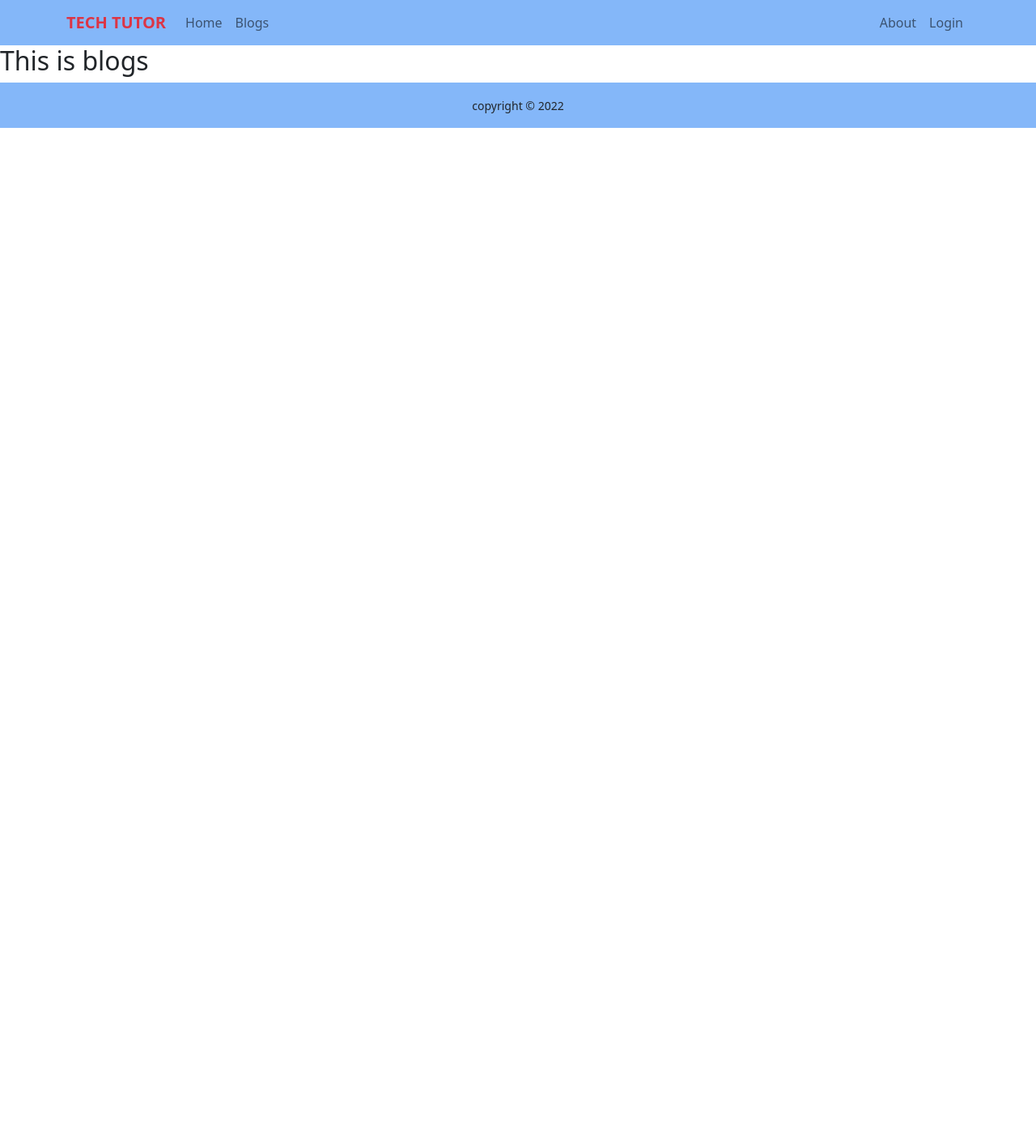
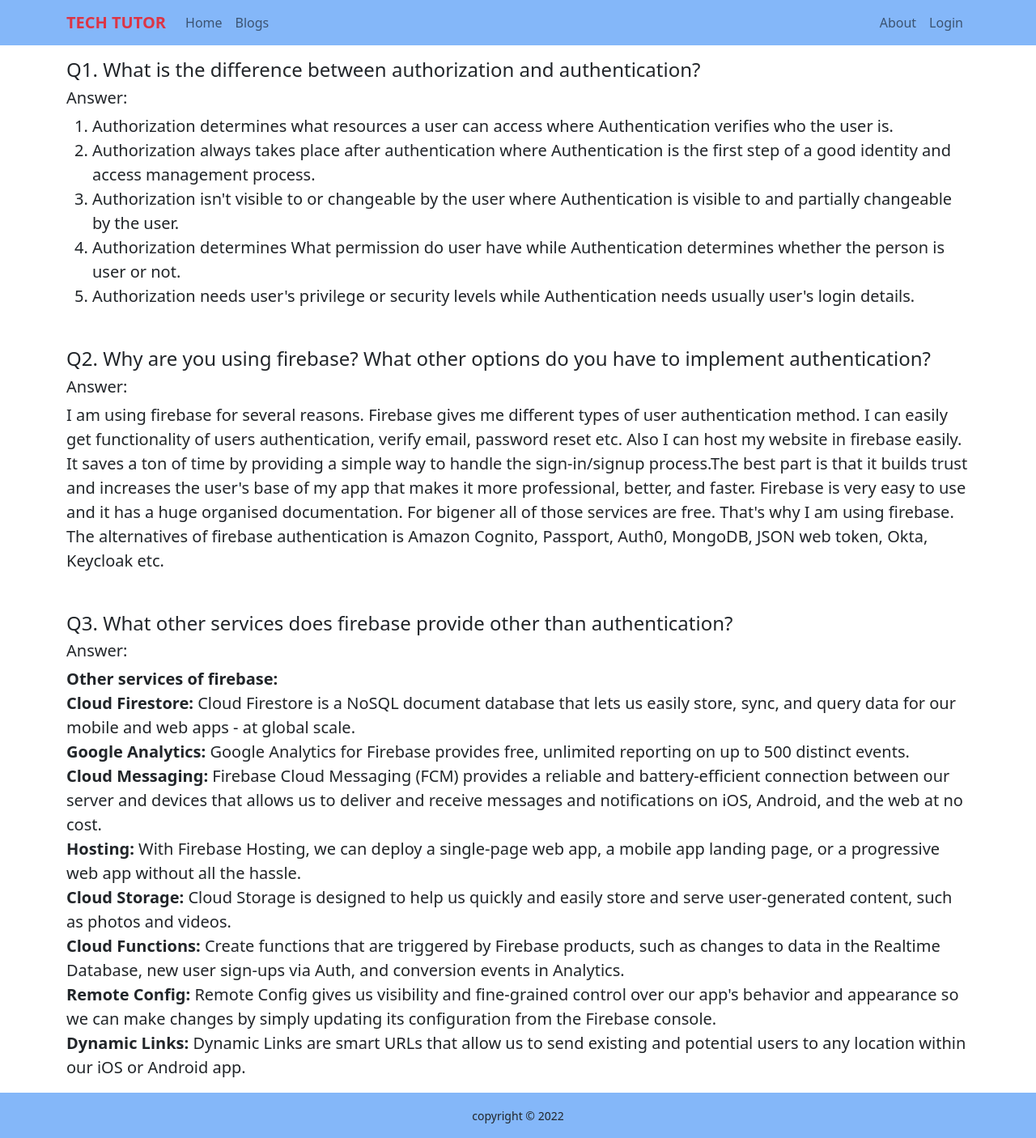
Before and after one commit to rayhan1650/tech-tutor, a React (Create React App) app: page /blogs in a window 1280 px wide. Shown: the whole page at 81% size. Before the commit the page ends 800 px from the top, so only its background shows below. Built offline with nearby package versions, Linux system fonts and the light colour scheme; no server answers.

Commit message:
blogs part done

```diff
--- a/src/Pages/Blogs/Blogs.js
+++ b/src/Pages/Blogs/Blogs.js
@@ -2,8 +2,92 @@
 
 const Blogs = () => {
   return (
-    <div>
-      <h2>This is blogs</h2>
+    <div className="container my-3">
+      <h4>
+        Q1. What is the difference between authorization and authentication?
+      </h4>
+      <h5>Answer:</h5>
+      <p className="fs-5">
+        <ol>
+          <li>
+            Authorization determines what resources a user can access where
+            Authentication verifies who the user is.
+          </li>
+          <li>
+            Authorization always takes place after authentication where
+            Authentication is the first step of a good identity and access
+            management process.
+          </li>
+          <li>
+            Authorization isn't visible to or changeable by the user where
+            Authentication is visible to and partially changeable by the user.
+          </li>
+          <li>
+            Authorization determines What permission do user have while
+            Authentication determines whether the person is user or not.
+          </li>
+          <li>
+            Authorization needs user's privilege or security levels while
+            Authentication needs usually user's login details.
+          </li>
+        </ol>
+      </p>
+      <h4 className="mt-5">
+        Q2. Why are you using firebase? What other options do you have to
+        implement authentication?
+      </h4>
+      <h5>Answer:</h5>
+      <p className="fs-5">
+        I am using firebase for several reasons. Firebase gives me different
+        types of user authentication method. I can easily get functionality of
+        users authentication, verify email, password reset etc. Also I can host
+        my website in firebase easily. It saves a ton of time by providing a
+        simple way to handle the sign-in/signup process.The best part is that it
+        builds trust and increases the user's base of my app that makes it more
+        professional, better, and faster. Firebase is very easy to use and it
+        has a huge organised documentation. For bigener all of those services
+        are free. That's why I am using firebase.
+        <br />
+        The alternatives of firebase authentication is Amazon Cognito, Passport,
+        Auth0, MongoDB, JSON web token, Okta, Keycloak etc.
+      </p>
+
+      <h4 className="mt-5">
+        Q3. What other services does firebase provide other than authentication?
+      </h4>
+      <h5>Answer:</h5>
+      <p className="fs-5">
+        <strong>Other services of firebase:</strong>
+        <br />
+        <strong>Cloud Firestore:</strong> Cloud Firestore is a NoSQL document
+        database that lets us easily store, sync, and query data for our mobile
+        and web apps - at global scale.
+        <br />
+        <strong>Google Analytics:</strong> Google Analytics for Firebase
+        provides free, unlimited reporting on up to 500 distinct events. <br />
+        <strong>Cloud Messaging:</strong> Firebase Cloud Messaging (FCM)
+        provides a reliable and battery-efficient connection between our server
+        and devices that allows us to deliver and receive messages and
+        notifications on iOS, Android, and the web at no cost. <br />
+        <strong>Hosting:</strong> With Firebase Hosting, we can deploy a
+        single-page web app, a mobile app landing page, or a progressive web app
+        without all the hassle. <br />
+        <strong>Cloud Storage:</strong> Cloud Storage is designed to help us
+        quickly and easily store and serve user-generated content, such as
+        photos and videos.
+        <br />
+        <strong>Cloud Functions:</strong> Create functions that are triggered by
+        Firebase products, such as changes to data in the Realtime Database, new
+        user sign-ups via Auth, and conversion events in Analytics. <br />
+        <strong>Remote Config:</strong> Remote Config gives us visibility and
+        fine-grained control over our app's behavior and appearance so we can
+        make changes by simply updating its configuration from the Firebase
+        console. <br />
+        <strong>Dynamic Links:</strong> Dynamic Links are smart URLs that allow
+        us to send existing and potential users to any location within our iOS
+        or Android app.
+        <br />
+      </p>
     </div>
   );
 };
```
